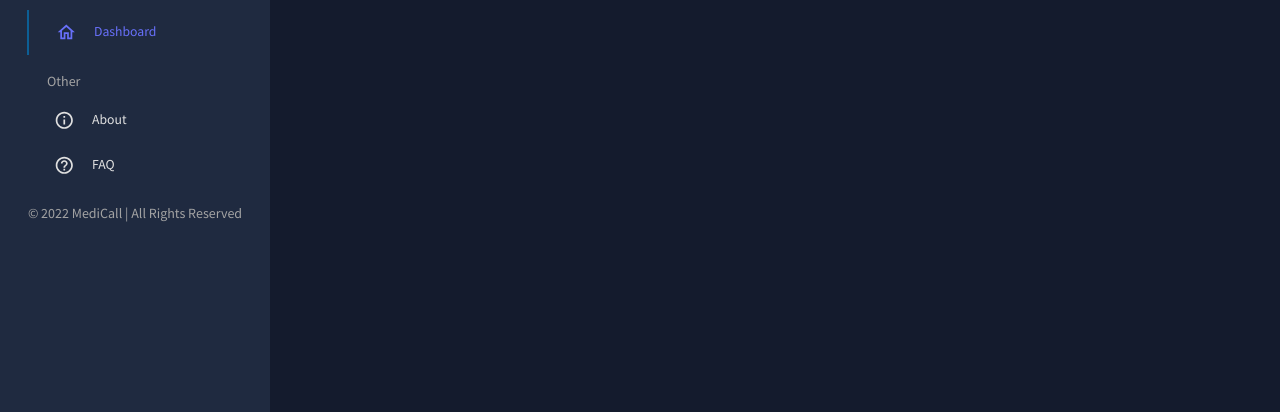
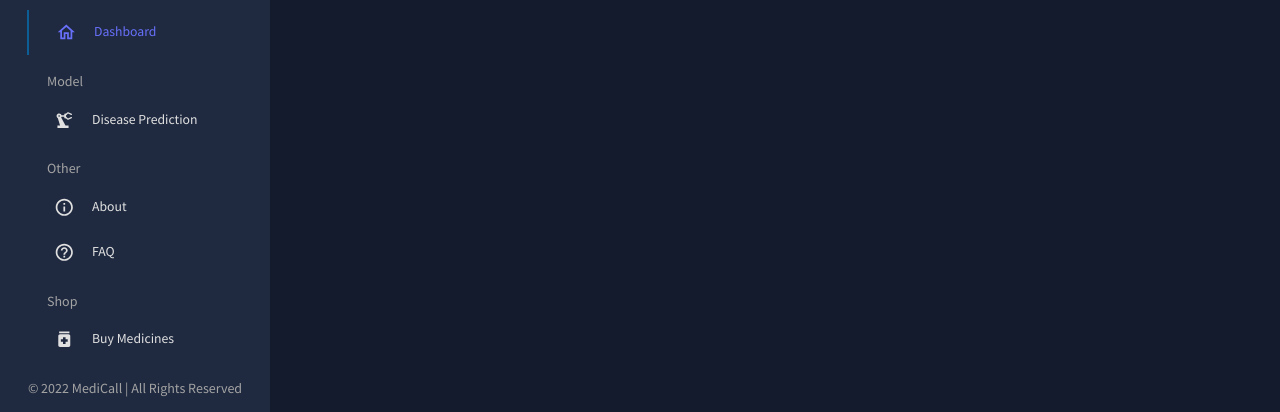
Before and after one commit to kunalagra/hackanova_quad, a React (Create React App) app in the folder medicall/: page /news in a window 1280 px wide. Shown: the part 233-645 px from the top of the page. Built offline with nearby package versions, Linux system fonts and the light colour scheme; no server answers; the HTML template or start-up script is replaced by a standard one.

Commit message:
Added Sidebar elements

```diff
--- a/medicall/src/App.js
+++ b/medicall/src/App.js
@@ -10,7 +10,7 @@ import FAQ from "./Components/FAQ";
 import Topbar from "./Components/Topbar"
 import Dashboard from "./scenes/dashboard/Dashboard";
 import News from "./scenes/news/News";
-import Doctordetails from "./scenes/doctordetails/Doctordetails";
+// import Doctordetails from "./scenes/doctordetails/Doctordetails";
 import JitsiComponent from "./scenes/startMeet/createMeet";
 import HomePage from "./DieseasePredictor/components/HomePage";
 
@@ -35,7 +35,7 @@ function App() {
               <Route path="/faq" element={<FAQ />} />
               <Route path="/news" element={<News />} />
               <Route path="/model" element={<HomePage />} />
-              <Route path="/details" element={<Doctordetails />} />
+              {/* <Route path="/details" element={<Doctordetails />} /> */}
 
               <Route path="/*" element={<NotFound />}/>
             </Routes>
--- a/medicall/src/Components/Sidebar.jsx
+++ b/medicall/src/Components/Sidebar.jsx
@@ -8,6 +8,8 @@ import HomeOutlinedIcon from "@mui/icons-material/HomeOutlined";
 import HelpOutlineOutlinedIcon from "@mui/icons-material/HelpOutlineOutlined";
 import InfoOutlinedIcon from "@mui/icons-material/InfoOutlined";
 import MenuOutlinedIcon from "@mui/icons-material/MenuOutlined";
+import PrecisionManufacturingIcon from '@mui/icons-material/PrecisionManufacturing';
+import MedicationIcon from '@mui/icons-material/Medication';
 
 // const lname = localStorage.getItem("lastname");
 // const Lname = lname? lname.toString() : "Lastname";
@@ -121,6 +123,21 @@ const Sidebar = ({Lname,Fname}) => {
               selected={selected}
               setSelected={setSelected}
             />
+            {/* MODEL */}
+            <Typography
+              variant="h6"
+              color={colors.grey[300]}
+              sx={{ m: "15px 0 5px 20px" }}
+            >
+              Model
+            </Typography>
+            <Item
+              title="Disease Prediction"
+              to="/model"
+              icon={<PrecisionManufacturingIcon />}
+              selected={selected}
+              setSelected={setSelected}
+            />
             {/* Other Information */}
             <Typography
               variant="h6"
@@ -143,6 +160,21 @@ const Sidebar = ({Lname,Fname}) => {
               selected={selected}
               setSelected={setSelected}
             />
+            {/* SHOP */}
+            <Typography
+              variant="h6"
+              color={colors.grey[300]}
+              sx={{ m: "15px 0 5px 20px" }}
+            >
+              Shop
+            </Typography>
+            <Item
+              title="Buy Medicines"
+              to="/medicines"
+              icon={<MedicationIcon />}
+              selected={selected}
+              setSelected={setSelected}
+            />
           </Box>
           {/* COPYRIGHT */}
           {!isCollapsed && (
--- a/medicall/src/scenes/news/News.jsx
+++ b/medicall/src/scenes/news/News.jsx
@@ -1,12 +1,12 @@
-import { Box, Typography, useTheme } from "@mui/material";
+import { Box, Typography} from "@mui/material";
 import Header from "../../Components/Header";
-import { tokens } from "../../theme";
+// import { tokens } from "../../theme";
 import { useEffect, useState } from "react";
 import httpClint from "../../httpClint";
 
 const News = ({ isDoctor = false}) => {
-    const theme = useTheme();
-    const colors = tokens(theme.palette.mode);
+    // const theme = useTheme();
+    // const colors = tokens(theme.palette.mode);
     const [news,setnews] = useState([]);
 
     useEffect(() => {
```
